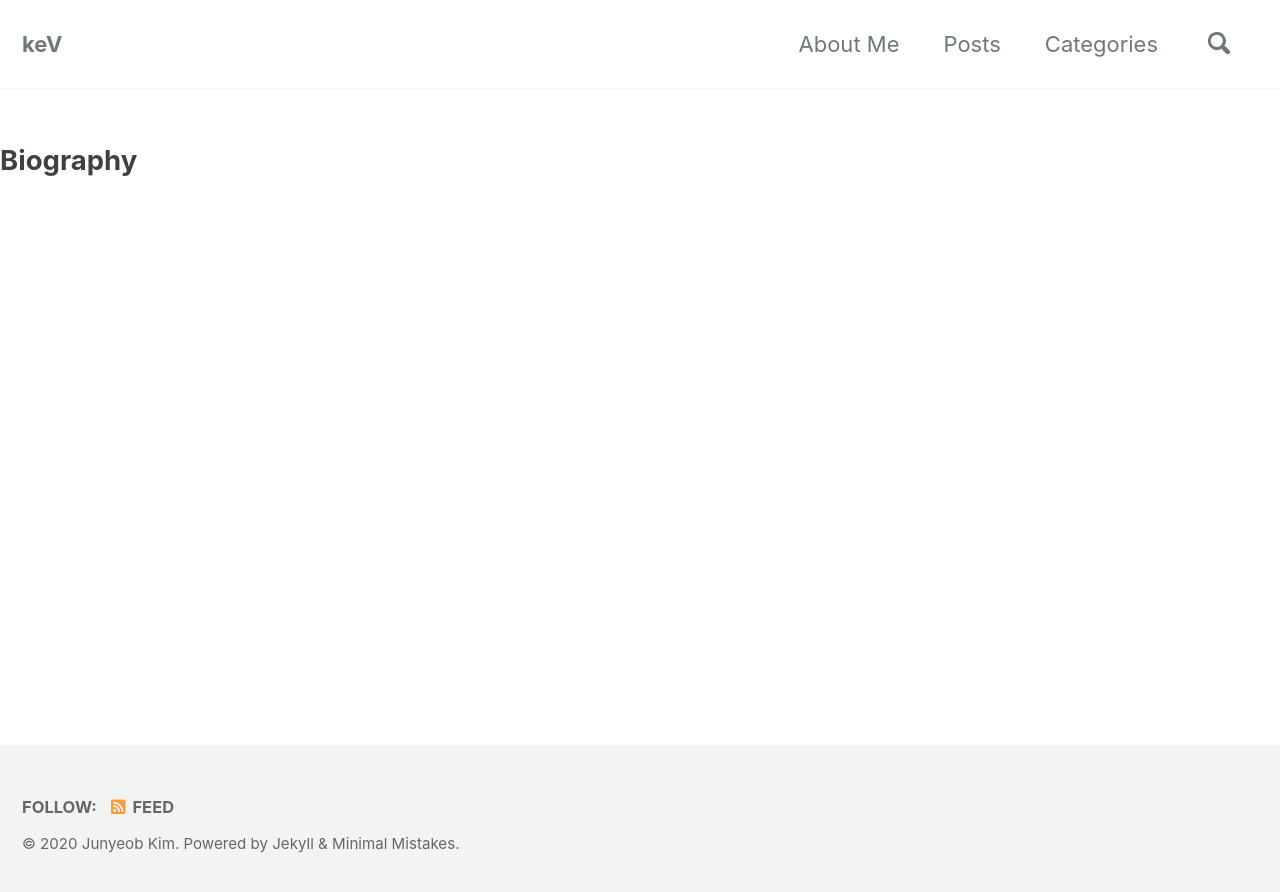
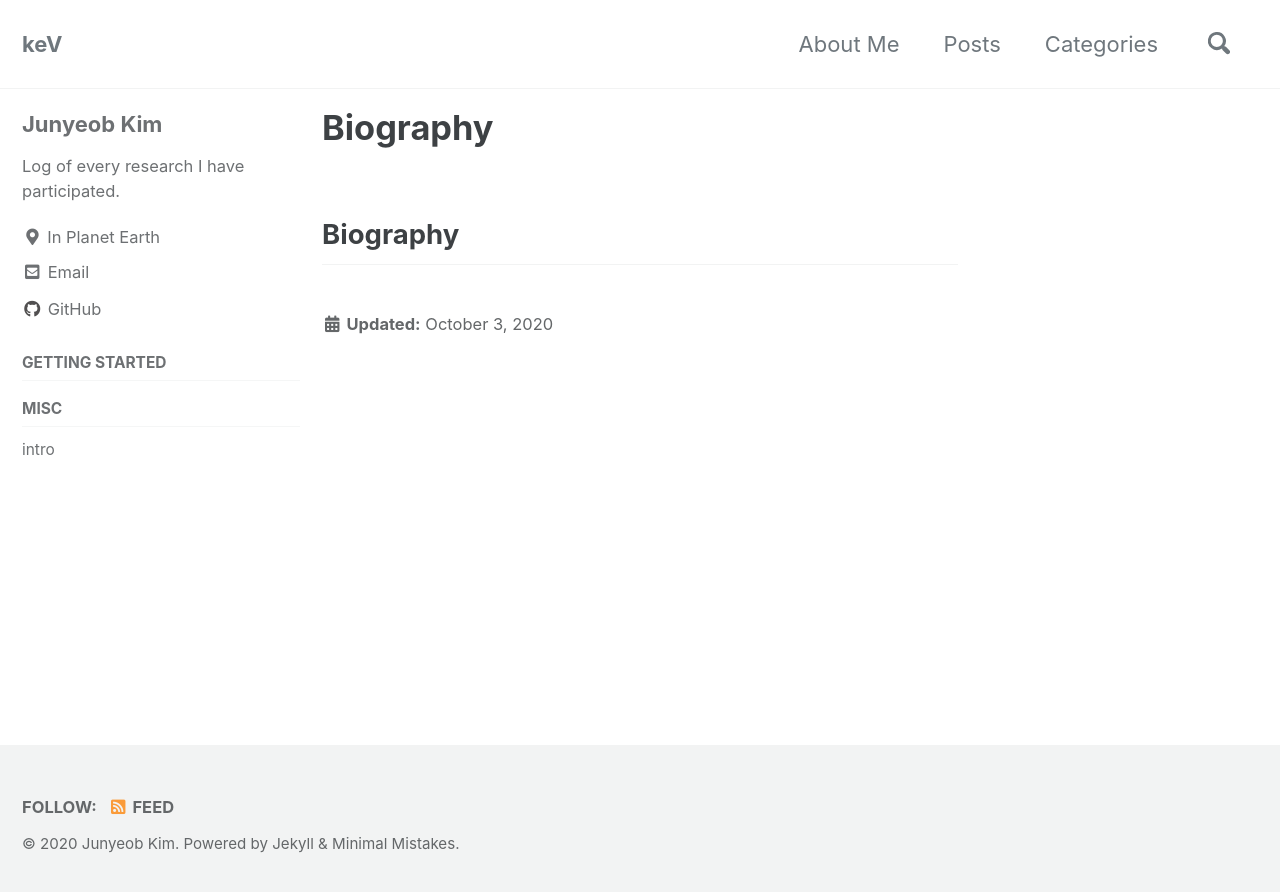
Before and after one commit to KevSr/kevsr.github.io, a Jekyll site: the page built from _pages/about.md, in a window 1280 px wide. Shown: the top 892 px of the page. Built offline with Jekyll 4.4.1, drawn with Linux system fonts in a browser that asks for light colours; cached includes are drawn as plain includes; our own code applies the rules of GitHub Pages for plain Markdown files; some of the changed lines change nothing that is shown.

Commit message:
Update _config.yml

```diff
--- a/_config.yml
+++ b/_config.yml
@@ -279,4 +279,9 @@ defaults:
       comments: # true
       share: false
       related: false
-  # _pages
+  - scope:
+      path: "_pages"
+      type: pages
+    values:
+      layout: single
+      author_profile: true
```
